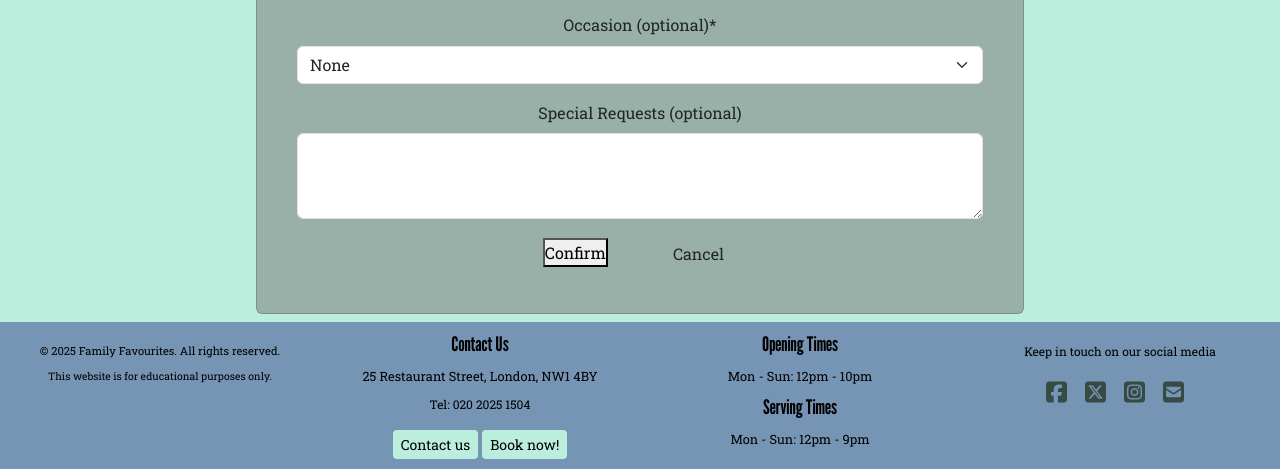
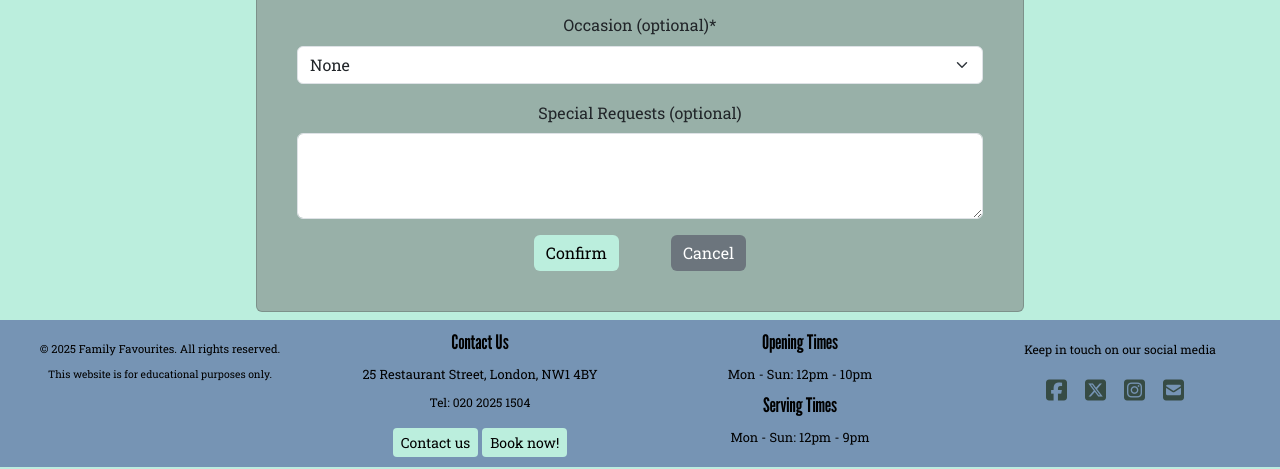
Before and after one commit to Diane-4P/family-favourites, a Django app: template book_a_table/templates/book_a_table/edit_bookings.html in a window 1280 px wide. Shown: the part 849-1318 px from the top of the page. Run offline with Django 4.2, Linux system fonts and the light colour scheme; the template is opened without the code that fills it: values that come from a table or form of the project are taken from there, others are empty; some libraries are stand-ins or nearby versions.

Commit message:
Update primary and secondary buttons

```diff
--- a/book_a_table/templates/book_a_table/delete_bookings.html
+++ b/book_a_table/templates/book_a_table/delete_bookings.html
@@ -26,8 +26,8 @@
                         <p>
                             Booking on {{ booking.date }} at {{ booking.time }} for {{ booking.number_of_guests }}.
                         </p>
-                        <button type="submit" class="action-btn mx-4">Yes, cancel</button>
-                        <a href="{% url 'bookings' %}" class="btn action-btn mx-4">No, go back</a>
+                        <button type="submit" class="action-btn btn btn-primary mx-4">Yes, cancel</button>
+                        <a href="{% url 'bookings' %}" class="btn action-btn btn-secondary mx-4">No, go back</a>
                     </form>
                 </div>
             </div>
--- a/book_a_table/templates/book_a_table/edit_bookings.html
+++ b/book_a_table/templates/book_a_table/edit_bookings.html
@@ -22,8 +22,8 @@
                 <form method="post" class="page-card-body">
                     {% csrf_token %}
                     {{ form | crispy }}
-                    <button type="submit" class="action-btn mx-4">Confirm</button>
-                    <a href="{% url 'bookings' %}" class="btn action-btn mx-4">Cancel</a>
+                    <button type="submit" class="action-btn btn btn-primary mx-4">Confirm</button>
+                    <a href="{% url 'bookings' %}" class="btn action-btn btn-secondary mx-4">Cancel</a>
                 </form>
             </div>
         </div>
```
